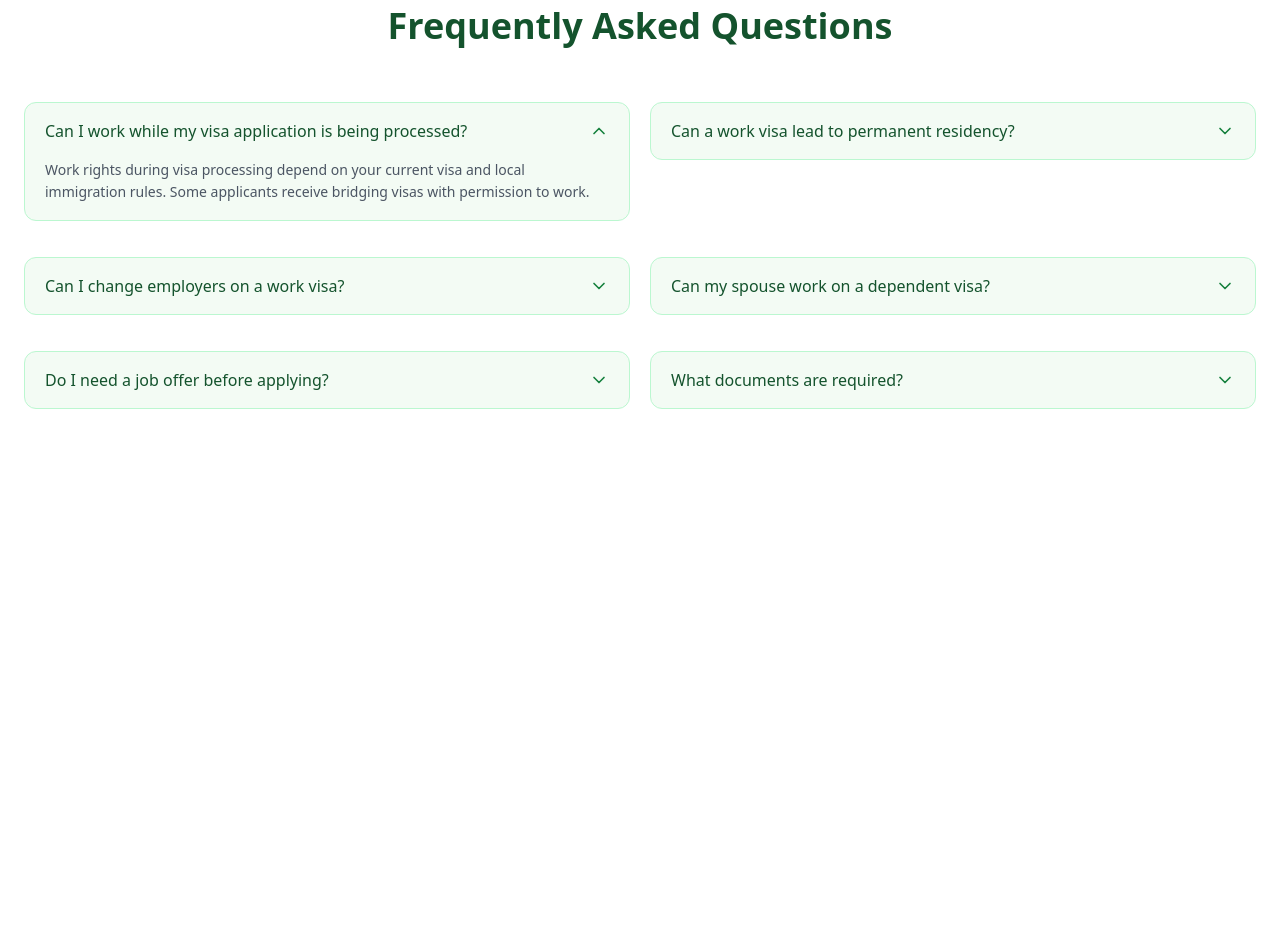
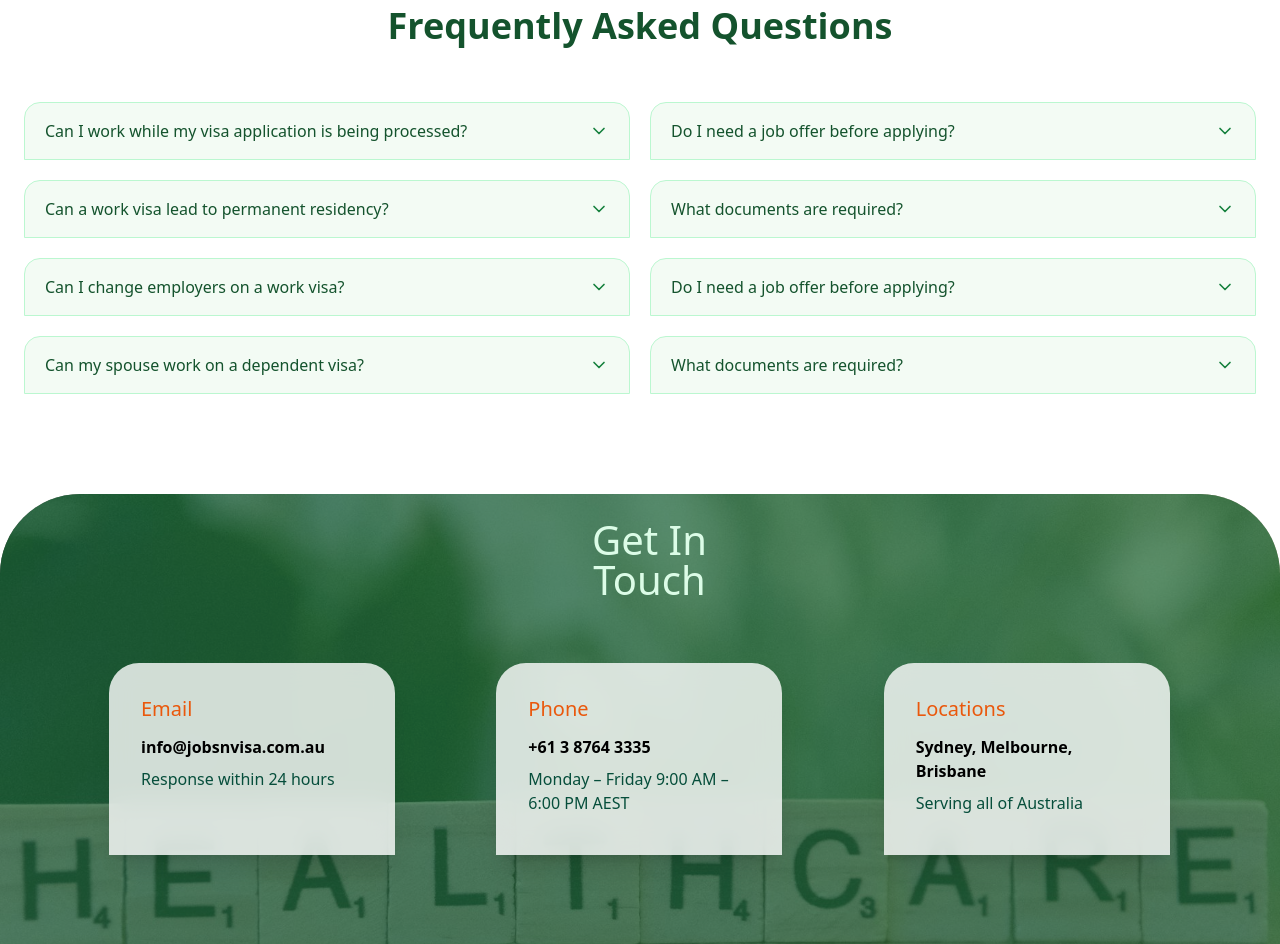
Before and after one commit to thejobsnvisa/jobsnvisa, a React (Vite) app: page / in a window 1280 px wide. Shown: the part 4200-5144 px from the top of the page. Before the commit the page ends 4705 px from the top, so only its background shows below. Built offline with nearby package versions, Linux system fonts and the light colour scheme.

Commit message:
code updated

```diff
--- a/src/Components/FAQ.jsx
+++ b/src/Components/FAQ.jsx
@@ -1,9 +1,9 @@
+"use client";
+
 import { useState } from "react";
-import {
-  ChevronDown,
-  ChevronUp,
-} from "lucide-react";
+import { ChevronDown, ChevronUp } from "lucide-react";
 
+// FAQ data
 const faqs = [
   {
     question: "Can I work while my visa application is being processed?",
@@ -35,53 +35,80 @@ const faqs = [
     answer:
       "Usually passport, employment proof, educational certificates, and financial records.",
   },
+  {
+    question: "Do I need a job offer before applying?",
+    answer:
+      "Certain work visas require employer sponsorship while others are points-based.",
+  },
+  {
+    question: "What documents are required?",
+    answer:
+      "Usually passport, employment proof, educational certificates, and financial records.",
+  },
 ];
 
 function FAQ({ item, index, activeIndex, setActiveIndex }) {
-  const isOpen = activeIndex === index;
+  const isOpen = activeIndex.includes(index);
+
+  const toggleFAQ = () => {
+    setActiveIndex((prev) =>
+      isOpen ? prev.filter((i) => i !== index) : [...prev, index]
+    );
+  };
 
   return (
-    <div className="border border-green-200 rounded-xl bg-[#F3FBF4] overflow-hidden mb-4">
+    <div className="mb-5 break-inside-avoid border border-green-200 rounded-tl-[16px] rounded-tr-[16px] bg-[#F3FBF4] overflow-hidden">
+      {/* Question */}
       <button
         type="button"
-        onClick={() => setActiveIndex(isOpen ? null : index)}
         aria-expanded={isOpen}
         aria-controls={`faq-answer-${index}`}
-        className="w-full flex items-center justify-between px-5 py-4 text-left"
+        onClick={toggleFAQ}
+        className="w-full flex items-center justify-between px-5 py-4 text-left hover:bg-green-100 transition-colors"
       >
-        <span className="font-medium text-green-900">{item.question}</span>
+        <span className="font-medium text-green-900">
+          {item.question}
+        </span>
+
         {isOpen ? (
-          <ChevronUp className="w-5 h-5 text-green-700" />
+          <ChevronUp className="w-5 h-5 text-green-700 flex-shrink-0" />
         ) : (
-          <ChevronDown className="w-5 h-5 text-green-700" />
+          <ChevronDown className="w-5 h-5 text-green-700 flex-shrink-0" />
         )}
       </button>
 
-      {isOpen && (
-        <div
-          id={`faq-answer-${index}`}
-          role="region"
-          className="px-5 pb-4 pt-0 text-sm text-gray-600 leading-relaxed"
-        >
-          {item.answer}
+      {/* Answer */}
+      <div
+        id={`faq-answer-${index}`}
+        className={`grid transition-all duration-300 ease-in-out ${
+          isOpen
+            ? "grid-rows-[1fr] opacity-100"
+            : "grid-rows-[0fr] opacity-0"
+        }`}
+      >
+        <div className="overflow-hidden">
+          <div className="px-5 pb-4 text-sm text-gray-600 leading-relaxed">
+            {item.answer}
+          </div>
         </div>
-      )}
+      </div>
     </div>
   );
 }
 
 export default function BottomSections() {
-  const [activeIndex, setActiveIndex] = useState(0);
+  const [activeIndex, setActiveIndex] = useState([]);
 
   return (
     <div className="w-full bg-white">
-      {/* FAQ SECTION */}
       <section className="max-w-7xl mx-auto px-6 py-20">
+        {/* Heading */}
         <h2 className="text-4xl font-semibold text-center text-green-900 mb-14">
           Frequently Asked Questions
         </h2>
 
-        <div className="grid md:grid-cols-2 gap-5 items-start">
+        {/* FAQ Layout */}
+        <div className="columns-1 md:columns-2 gap-5">
           {faqs.map((item, index) => (
             <FAQ
               key={index}
--- a/src/pages/Home.jsx
+++ b/src/pages/Home.jsx
@@ -1,23 +1,57 @@
-import About from "../Components/About"
-import Hero from "../Components/Hero"
-import Vision from "../Components/Vision"
-import WhyChoose from "../Components/WhyChoose"
-import Who from "../Components/Who"
-import ProcessOverview from "../Components/ProcessOverview"
-import FAQ from "../Components/FAQ"
+import About from "../Components/About";
+import Hero from "../Components/Hero";
+import Vision from "../Components/Vision";
+import WhyChoose from "../Components/WhyChoose";
+import Who from "../Components/Who";
+import ProcessOverview from "../Components/ProcessOverview";
+import FAQ from "../Components/FAQ";
+import background from "../assets/background.jpg";
 
 const Home = () => {
   return (
     <div>
-     <Hero />
-     <About />
-     <Vision />
-     <WhyChoose />
-     <Who />
-     <ProcessOverview/>
-     <FAQ/>
+      <Hero />
+      <About />
+      <Vision />
+      <WhyChoose />
+      <Who />
+      <ProcessOverview />
+      <FAQ />
+      <div className="w-full flex justify-center">
+          <div
+          className="relative w-full max-w-[1300px] min-h-[450px] rounded-tl-[80px] rounded-tr-[80px] overflow-hidden bg-cover bg-center"
+          style={{
+            backgroundImage: `url(${background})`,
+          }}
+        >
+          <div className="absolute inset-0 bg-[#217444]/70" />
+          <div className="relative z-10 flex flex-col items-center justify-center h-full px-2">
+            <h2 className="absolute top-[40px] left-[534px] w-[231px] h-[52px] flex items-center justify-center text-center text-[40px] leading-[100%] font-normal text-green-100">
+              Get In Touch
+            </h2>
+            <div className="w-full max-w-[1138px] h-[192px] grid gap-6 lg:grid-cols-3 relative top-[40px] left-[38px] opacity-100">
+
+              <div className="bg-white/80 backdrop-blur-md rounded-tl-[30px] rounded-tr-[30px] w-[286px] h-[192px] p-8 shadow-xl opacity-100">
+                <h3 className="text-xl text-orange-600 mb-3 justify-center">Email</h3>
+                <p className="text-black font-semibold">info@jobsnvisa.com.au</p>
+                <p className="text-emerald-900 mt-2">Response within 24 hours</p>
+              </div>
+              <div className="bg-white/80 backdrop-blur-md rounded-tl-[30px] rounded-tr-[30px] w-[286px] h-[192px] p-8 shadow-xl opacity-100">
+                <h3 className="text-xl text-orange-600 mb-3 justify-center">Phone</h3>
+                <p className="text-black font-semibold">+61 3 8764 3335</p>
+                <p className="text-emerald-900 mt-2">Monday – Friday 9:00 AM – 6:00 PM AEST</p>
+              </div>
+              <div className="bg-white/80 backdrop-blur-md rounded-tl-[30px] rounded-tr-[30px] w-[286px] h-[192px] p-8 shadow-xl opacity-100">
+                <h3 className="text-xl text-orange-600 mb-3 justify-center">Locations</h3>
+                <p className="text-black font-semibold">Sydney, Melbourne, Brisbane</p>
+                <p className="text-emerald-900 mt-2">Serving all of Australia</p>
+              </div>
+            </div>
+          </div>
+        </div>
+      </div>
     </div>
-  )
-}
+  );
+};
 
-export default Home
+export default Home;
```
Also changed, not shown: src/assets/background.jpg (added).
